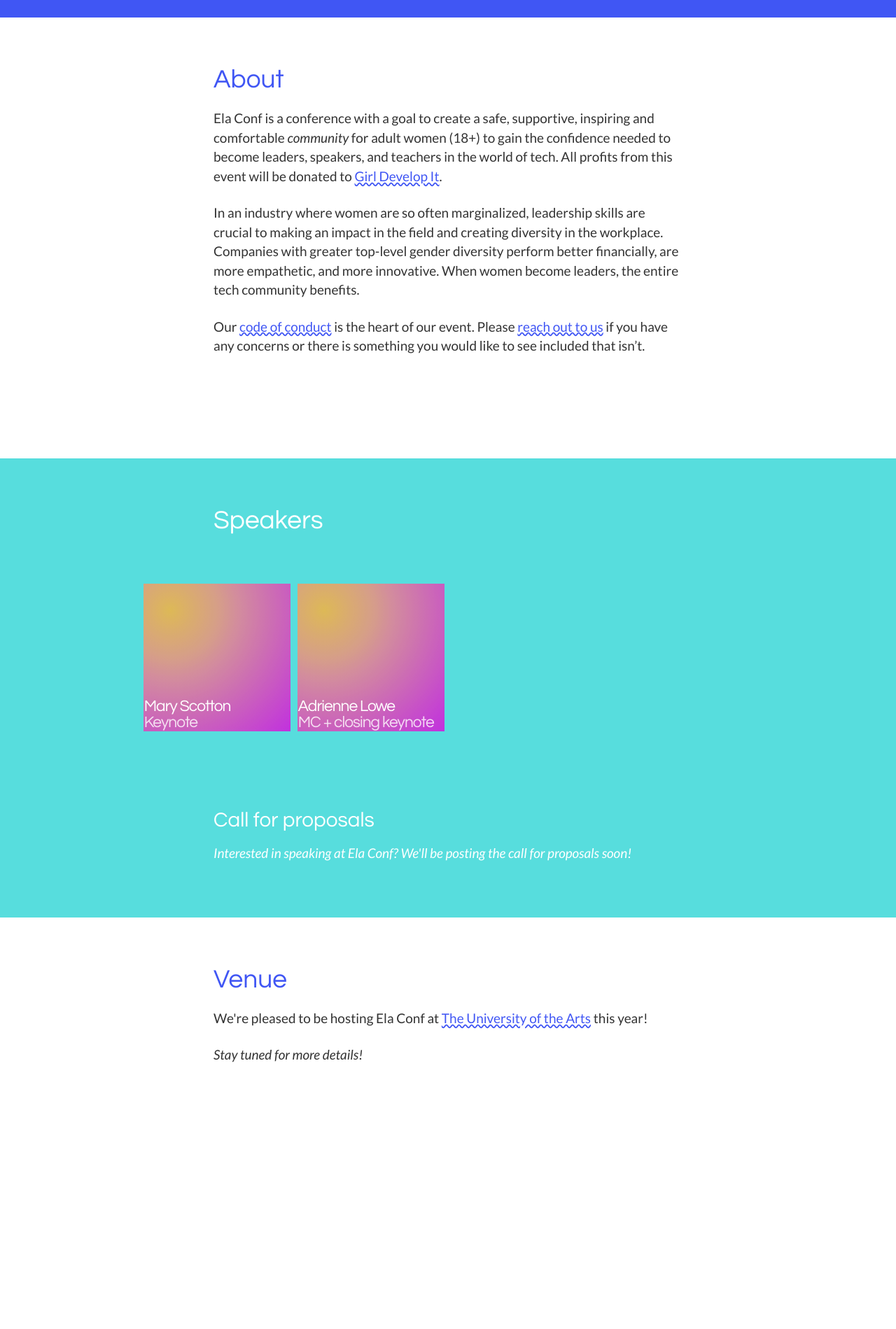
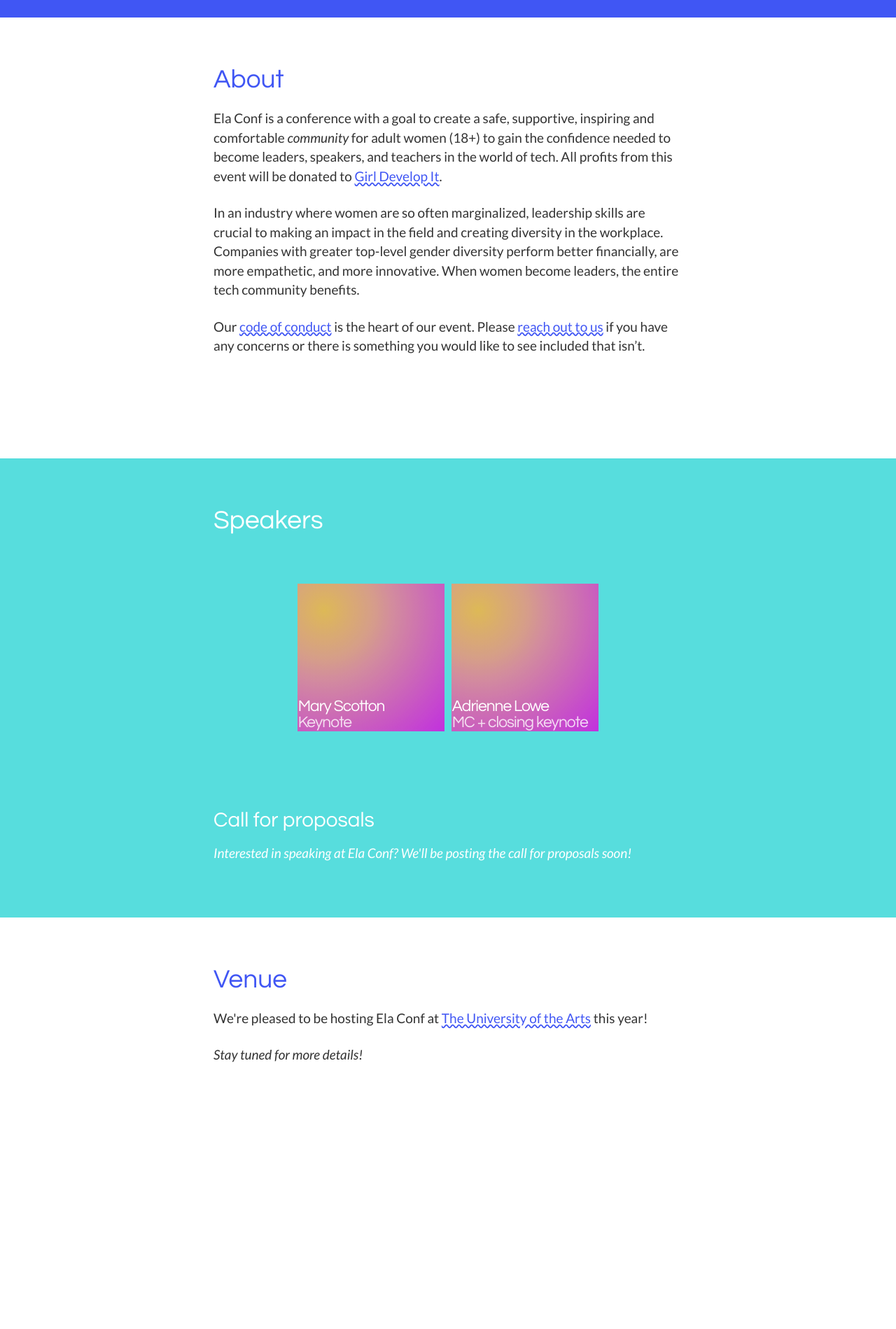
Before and after one commit to elaconf/elaconf.github.io, a Jekyll site: the page built from index.html, in a window 1280 px wide. Shown: the part 876-2775 px from the top of the page at 70% size. Built offline with Jekyll 4.4.1, drawn with Linux system fonts in a browser that asks for light colours; grey boxes are pictures that could not be loaded.

Commit message:
center align speakers images

```diff
--- a/_sass/_grid.scss
+++ b/_sass/_grid.scss
@@ -25,10 +25,10 @@
     -webkit-flex-wrap: wrap;
     -ms-flex-wrap: wrap;
     flex-wrap: wrap;
-    -webkit-box-pack: left;
-    -webkit-justify-content: left;
-    -ms-flex-pack: left;
-    justify-content: left;
+    -webkit-box-pack: center;
+    -webkit-justify-content: center;
+    -ms-flex-pack: center;
+    justify-content: center;
   }
 
   // scss-lint:disable VendorPrefixes, PropertySortOrder
```
